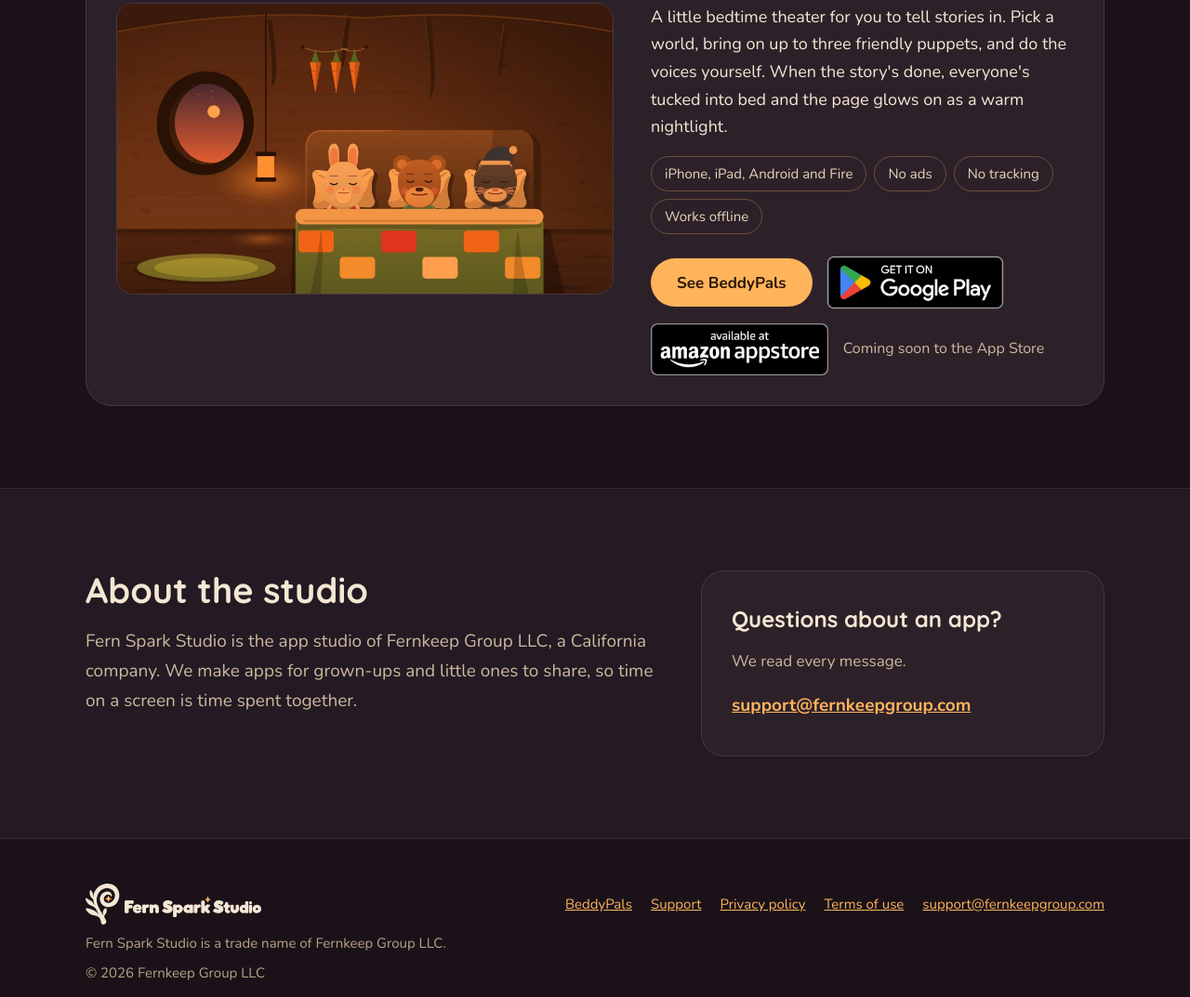
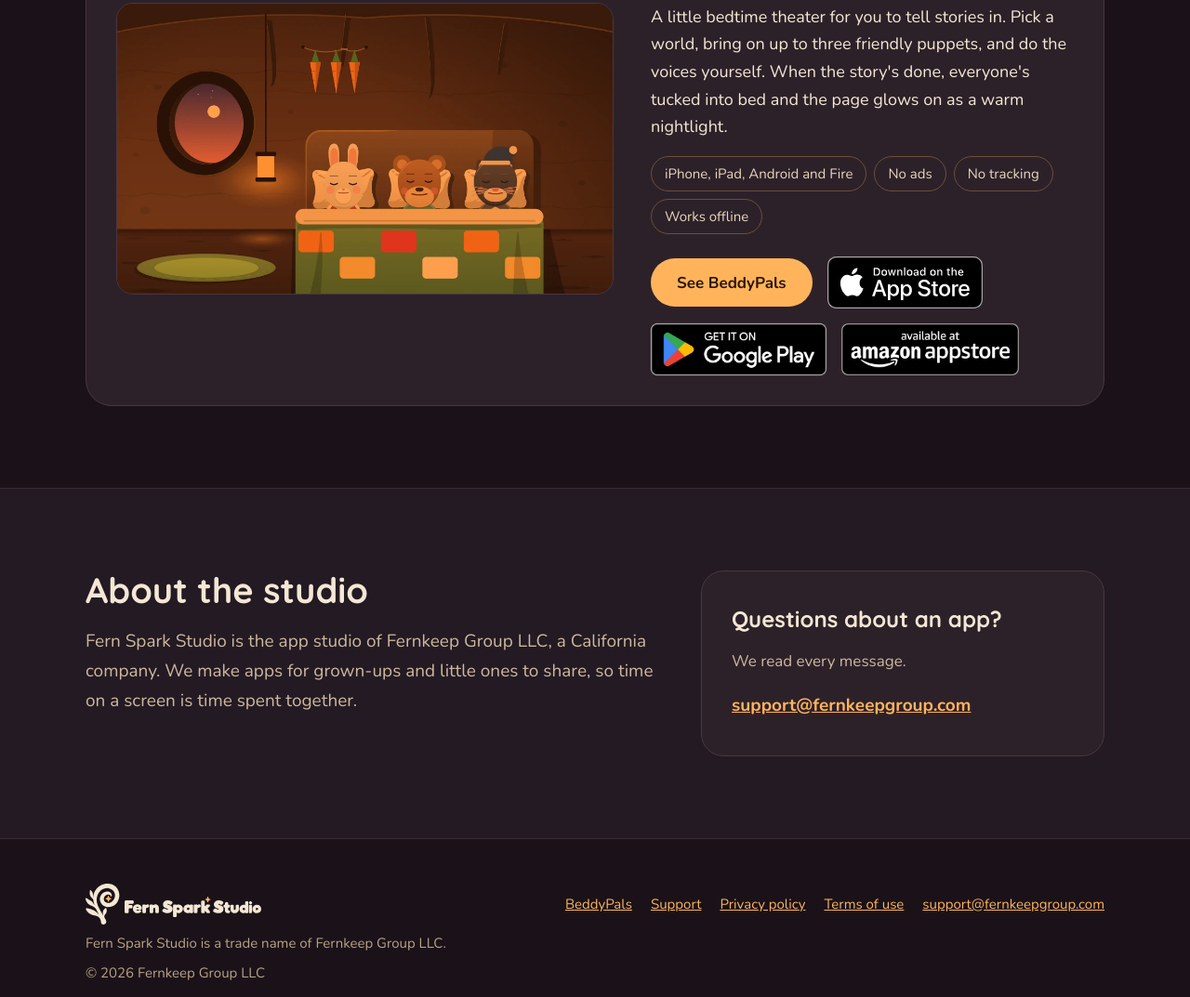
Before and after one commit to fernkeepgroup/website, a plain HTML site: page index.html in a window 1280 px wide. Shown: the part 881-1954 px from the top of the page at 93% size. Drawn offline with Linux system fonts and the light colour scheme.

Commit message:
BeddyPals is on the App Store: official badge linked to the listing
Co-Authored-By: Claude Opus 5.5 <noreply@anthropic.com>

```diff
--- a/index.html
+++ b/index.html
@@ -79,9 +79,9 @@ a{color:#FFB45C}a:hover{color:#FFD39E}
 <div style="display: flex; flex-wrap: wrap; align-items: center; gap: 16px; padding-top: 8px">
 <a href="beddypals.html" style="display: inline-flex; align-items: center; min-height: 52px; padding: 0 28px; border-radius: 999px; background: #FFB45C; color: #2A1606; font-weight: 700; font-size: 17px; text-decoration: none">See BeddyPals</a>
 <!-- studio:stores-badges -->
+<a href="https://apps.apple.com/us/app/beddypals/id6822966808" style="display: inline-flex; border-radius: 10px"><img src="images/app-store-badge.svg" width="168" height="56" alt="Download on the App Store" style="display: block; height: 56px; width: auto"></a>
 <a href="https://play.google.com/store/apps/details?id=com.fernkeep.beddypals" style="display: inline-flex; border-radius: 10px"><img src="images/google-play-badge.png" width="216" height="84" alt="Get it on Google Play" style="display: block; height: 84px; width: auto; margin: -14px"></a>
 <a href="https://www.amazon.com/dp/B0HN4PJKD9" style="display: inline-flex; border-radius: 10px"><img src="images/amazon-appstore-badge.png" width="191" height="56" alt="Available at Amazon Appstore" style="display: block; height: 56px; width: auto"></a>
-<span style="font-size: 16px; color: #CDB89E">Coming soon to the App&nbsp;Store</span>
 <!-- /studio:stores-badges -->
 </div>
 </div>
```
Also changed, not shown: beddypals.html (+3 -2 lines), images/app-store-badge.svg (added).
